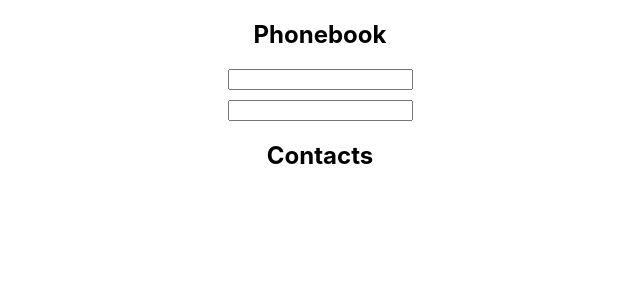
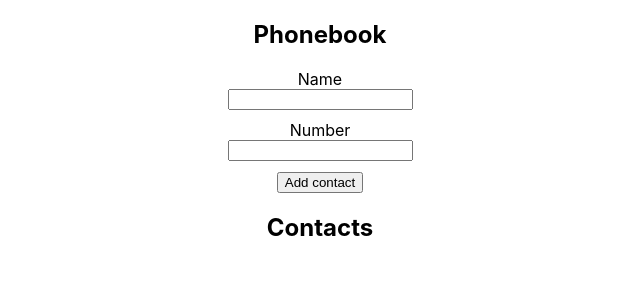
Before and after one commit to YuliaTsveleva/goit-react-hw-02-phonebook, a React (Create React App) app: page / in a window 1280 px wide. Shown: the top 300 px of the page, without its empty margins (320-960 px from the left). Built offline with nearby package versions, Linux system fonts and the light colour scheme.

Commit message:
add config for inputs

```diff
--- a/src/Components/AddContactForm/AddContactForm.js
+++ b/src/Components/AddContactForm/AddContactForm.js
@@ -1,23 +1,62 @@
 import React, { Component } from 'react';
 import s from './AddContactForm.module.css';
+import CONFIG from '../../Data/inputConfig.json';
+class AddContactForm extends Component {
+  constructor() {
+    super();
+    this.state = {};
+    CONFIG.forEach(field => {
+      this.state[field.name] = '';
+    });
+  }
 
-class AddContactForm extends Component {
-  state = {
-    name: '',
-    number: '',
-  };
+  //     state = {
+  //     name: '',
+  //     number: '',
+  //   };
 
   handleChange = e => {
     this.setState({
-      [e.target.name]: [e.target.value],
+      [e.target.name]: e.target.value,
     });
   };
 
+  handleSubmit = e => {
+    e.preventDefault();
+    console.log(this.state);
+  };
+
   render() {
-    const { name, number } = this.state;
     return (
       <form className={s.Form}>
-        <input
+        {CONFIG.map(field => (
+          <div key={field.name}>
+            <label>{field.label}</label>
+            <input
+              value={this.state[field.name]}
+              onChange={this.handleChange}
+              className={s.Input}
+              type={field.type}
+              name={field.name}
+              pattern={field.pattern}
+              title={field.title}
+              required
+            />
+          </div>
+        ))}
+        <button type="submit" onClick={this.handleSubmit}>
+          Add contact
+        </button>
+      </form>
+    );
+  }
+}
+
+export default AddContactForm;
+
+{
+  /* <label>Name</label> */
+  /* <input
           value={name}
           onChange={this.handleChange}
           className={s.Input}
@@ -27,6 +66,7 @@ class AddContactForm extends Component {
           title="Name may contain only letters, apostrophe, dash and spaces. For example Adrian, Jacob Mercer, Charles de Batz de Castelmore d'Artagnan"
           required
         />
+        <label>Number</label>
         <input
           value={number}
           onChange={this.handleChange}
@@ -36,10 +76,5 @@ class AddContactForm extends Component {
           pattern="\+?\d{1,4}?[-.\s]?\(?\d{1,3}?\)?[-.\s]?\d{1,4}[-.\s]?\d{1,4}[-.\s]?\d{1,9}"
           title="Phone number must be digits and can contain spaces, dashes, parentheses and can start with +"
           required
-        />
-      </form>
-    );
-  }
+        /> */
 }
-
-export default AddContactForm;
--- /dev/null
+++ b/src/Data/inputConfig.json
@@ -0,0 +1,16 @@
+[
+  {
+    "name": "name",
+    "label": "Name",
+    "type": "text",
+    "pattern": "^[a-zA-Zа-яА-Я]+(([' -][a-zA-Zа-яА-Я ])?[a-zA-Zа-яА-Я]*)*$",
+    "title": "Name may contain only letters, apostrophe, dash and spaces. For example Adrian, Jacob Mercer, Charles de Batz de Castelmore d'Artagnan"
+  },
+  {
+    "name": "number",
+    "label": "Number",
+    "type": "tel",
+    "pattern": "+?d{1,4}?[-.s]?(?d{1,3}?)?[-.s]?d{1,4}[-.s]?d{1,4}[-.s]?d{1,9}",
+    "title": "Phone number must be digits and can contain spaces, dashes, parentheses and can start with +"
+  }
+]
```
